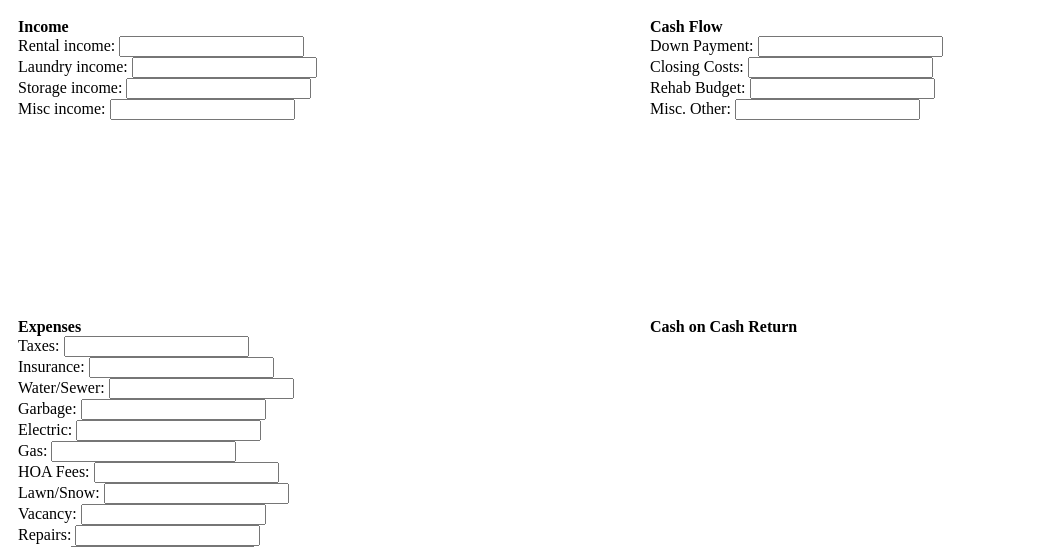
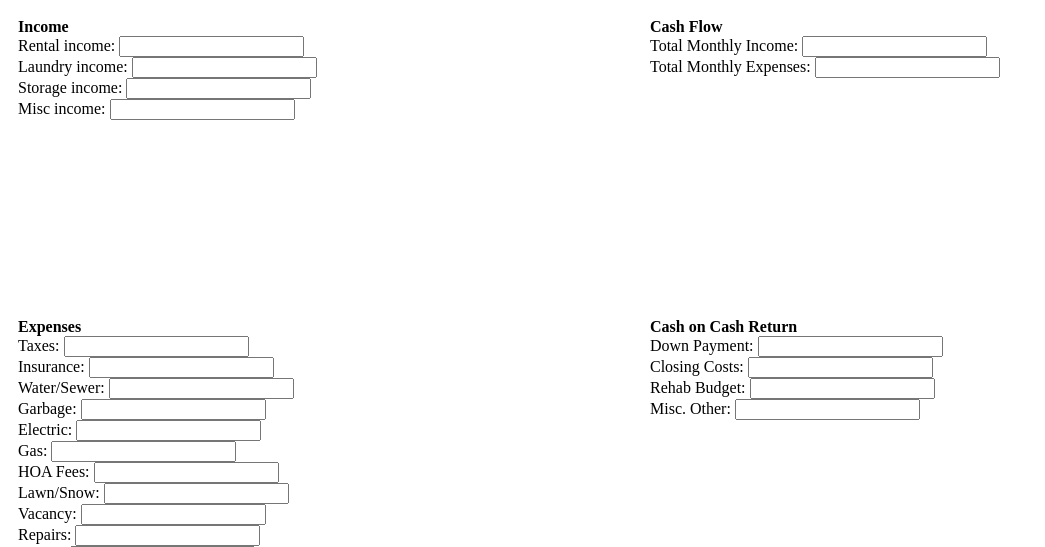
Before and after one commit to Alfie/RentalPropertyAnalysisTool, a Django app: page /fourSquare/ in a window 1280 px wide. Shown: the top 547 px of the page, without its empty margins (0-1045 px from the left). Run offline with Django 3.2, Linux system fonts and the light colour scheme.

Commit message:
Update index.html

```diff
--- a/propertyanalysis/templates/propertyanalysis/index.html
+++ b/propertyanalysis/templates/propertyanalysis/index.html
@@ -15,10 +15,8 @@
 
     <div class="column">
       <b>Cash Flow</b><br>
-      Down Payment: <input type="text" name="dwnpayment"><br>
-      Closing Costs: <input type="text" name="closingcosts"><br>
-      Rehab Budget: <input type="text" name="rehab"><br>
-      Misc. Other: <input type="text" name="other"><br>
+      Total Monthly Income: <input type="text" name="tmincome"><br>
+      Total Monthly Expenses: <input type="text" name="tmexpenses"><br>
     </div>
 
     <div class="column">
@@ -40,6 +38,10 @@
 
     <div class="column">
       <b>Cash on Cash Return</b><br>
+      Down Payment: <input type="text" name="dwnpayment"><br>
+      Closing Costs: <input type="text" name="closingcosts"><br>
+      Rehab Budget: <input type="text" name="rehab"><br>
+      Misc. Other: <input type="text" name="other"><br>
     </div>
   </form>
 </html>
```
